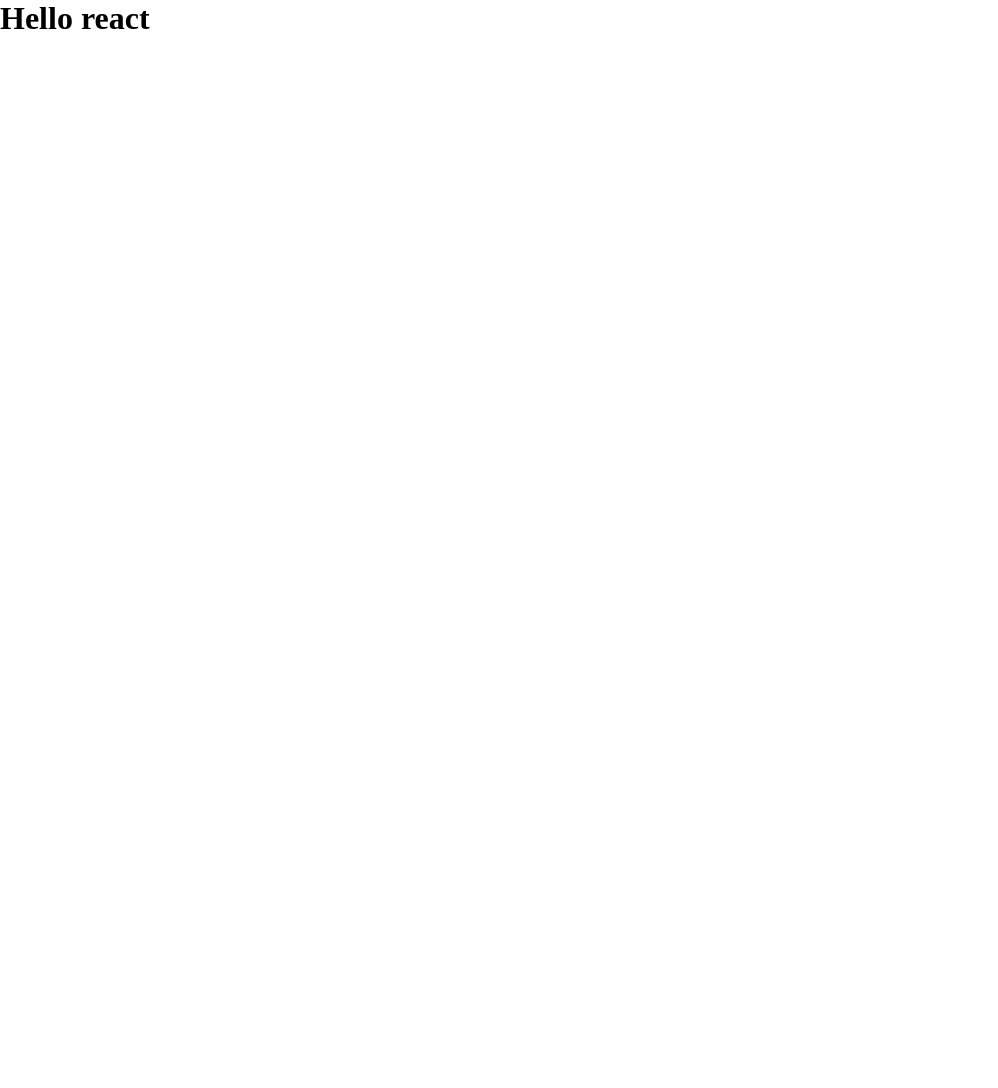
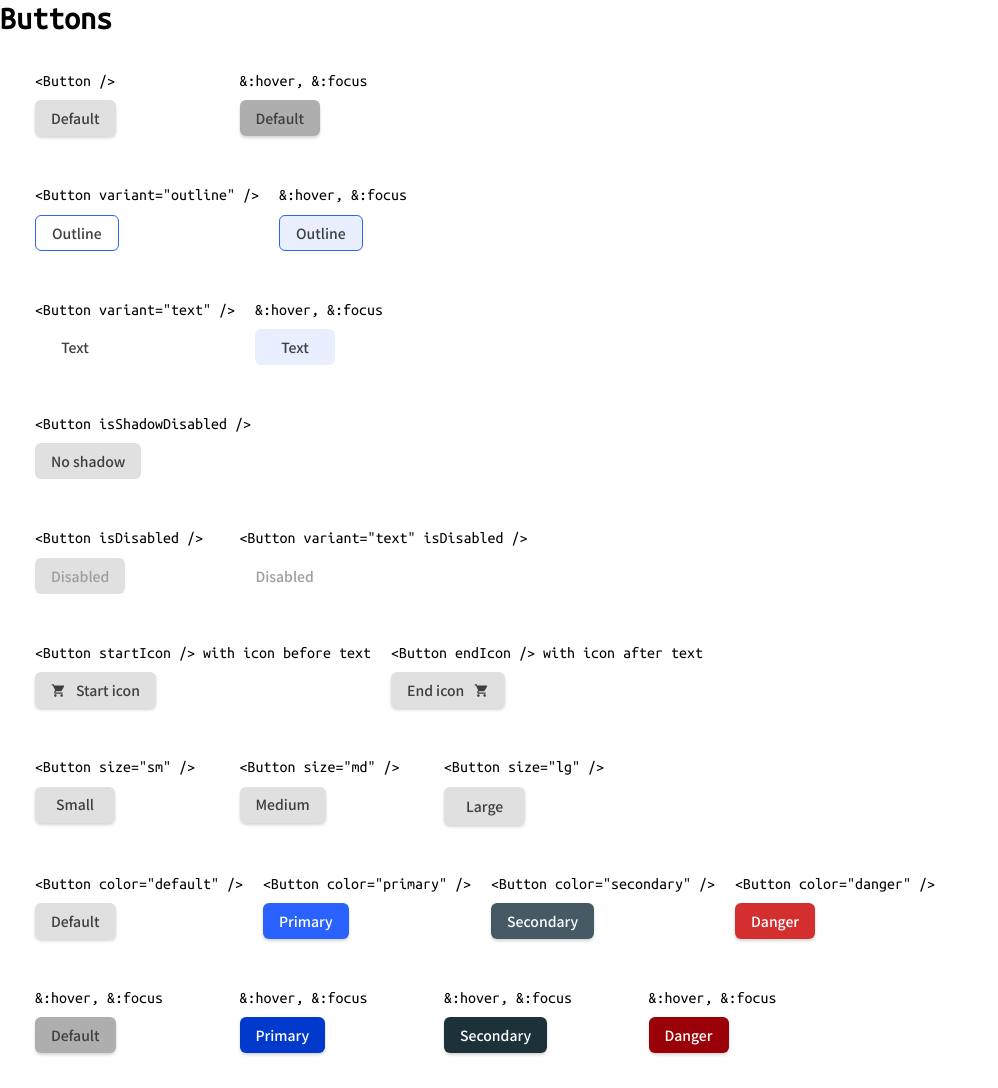
Before and after one commit to mateuszral/buttons, a React app: page / in a window 1280 px wide. Shown: the whole page, without its empty margins (0-998 px from the left). Before the commit the page ends 800 px from the top, so only its background shows below. Built offline with nearby package versions, Linux system fonts and the light colour scheme.

Commit message:
finished

```diff
--- a/public/index.html
+++ b/public/index.html
@@ -5,10 +5,7 @@
     <link rel="icon" href="%PUBLIC_URL%/favicon.ico" />
     <meta name="viewport" content="width=device-width, initial-scale=1" />
     <meta name="theme-color" content="#000000" />
-    <meta
-      name="description"
-      content="Web site created using create-react-app"
-    />
+    <meta name="description" content="Web site created using create-react-app" />
     <link rel="apple-touch-icon" href="%PUBLIC_URL%/logo192.png" />
     <!--
       manifest.json provides metadata used when your web app is installed on a
@@ -25,6 +22,17 @@
       Learn how to configure a non-root public URL by running `npm run build`.
     -->
     <title>React App</title>
+    <link rel="preconnect" href="https://fonts.googleapis.com" />
+    <link rel="preconnect" href="https://fonts.gstatic.com" crossorigin />
+    <link
+      href="https://fonts.googleapis.com/css2?family=Noto+Sans+JP:wght@500&family=Ubuntu+Mono&display=swap"
+      rel="stylesheet"
+    />
+    <link
+      rel="stylesheet"
+      href="https://fonts.googleapis.com/css?family=Roboto:300,400,500,700&display=swap"
+    />
+    <link rel="stylesheet" href="https://fonts.googleapis.com/icon?family=Material+Icons" />
   </head>
   <body>
     <noscript>You need to enable JavaScript to run this app.</noscript>
--- a/src/assets/styles/globalStyles.js
+++ b/src/assets/styles/globalStyles.js
@@ -18,6 +18,7 @@ const GlobalStyles = createGlobalStyle`
     -moz-osx-font-smoothing: grayscale;
     margin: 0;
     font-size: 1.6rem;
+    font-family: 'Ubuntu Mono', monospace;
   }
 
   h1, h2, h3, h4, h5, span {
--- a/src/assets/styles/theme.js
+++ b/src/assets/styles/theme.js
@@ -16,21 +16,19 @@ export const colors = {
   grey300: 'hsl(0, 0%, 87%)',
   grey400: 'hsl(0, 0%, 91%)',
   grey500: 'hsl(0, 0%, 97%)',
-  primary: '#FFD226',
+  default: '#3F3F3F',
+  primary: '#2962FF',
+  secondary: '#455A64',
+  danger: '#D32F2F',
 };
 
 export const font = {
   size: {
-    bigHeader: '10rem',
-    header: '4.8rem',
-    articleHeader: '2.6rem',
-    logo: '2rem',
-    infoParagraph: '1.8rem',
     paragraph: '1.6rem',
-    button: '1.3rem',
+    button: '1.4rem',
   },
   weight: {
-    regular: '400',
+    regular: '500',
     bold: '700',
   },
 };
--- /dev/null
+++ b/src/components/Button.js
@@ -0,0 +1,95 @@
+import styled from 'styled-components';
+
+const Button = styled.button`
+  display: flex;
+  justify-content: center;
+  align-items: center;
+  min-width: 80px;
+  min-height: 36px;
+  font-family: 'Noto Sans JP', sans-serif;
+  font-size: 14px;
+  box-shadow: ${({ isShadowDisabled }) => !isShadowDisabled && `0px 2px 3px rgba(51, 51, 51, 0.2)`};
+  border-radius: 6px;
+  outline: none;
+
+  background-color: ${({ theme, variant, color }) => {
+    if (variant === 'outline' || variant === 'text') {
+      return theme.white;
+    }
+    switch (color) {
+      case `primary`:
+        return theme.primary;
+      case `secondary`:
+        return theme.secondary;
+      case `danger`:
+        return theme.danger;
+      default:
+        return `#E0E0E0`;
+    }
+  }};
+  color: ${({ theme, color, isDisabled }) => {
+    if (!isDisabled) {
+      switch (color) {
+        case `primary`:
+        case `secondary`:
+        case `danger`:
+          return theme.white;
+        default:
+          return theme.default;
+      }
+    } else {
+      return `#9E9E9E`;
+    }
+  }};
+  padding: ${({ size }) => {
+    switch (size) {
+      case `sm`:
+        return `6px 12px`;
+      case `lg`:
+        return `11px 22px`;
+      default:
+        return `8px 16px`;
+    }
+  }};
+  border: ${({ theme, variant }) => {
+    switch (variant) {
+      case `outline`:
+        return `1px solid ${theme.primary}`;
+      default:
+        return 0;
+    }
+  }};
+
+  &.default__hover {
+    background-color: #aeaeae;
+  }
+
+  &.outline__hover {
+    background-color: #2962ff1a;
+  }
+
+  &.text__hover {
+    background-color: #2962ff1a;
+  }
+
+  &.color {
+    &.default {
+      background-color: #aeaeae;
+    }
+    &.primary {
+      background-color: #0039cb;
+    }
+    &.secondary {
+      background-color: #1c313a;
+    }
+    &.danger {
+      background-color: #9a0007;
+    }
+  }
+
+  svg {
+    margin: ${({ startIcon }) => (startIcon ? `0 10px 0 0` : `0 0 0 10px`)};
+  }
+`;
+
+export default Button;
--- a/src/views/Home.js
+++ b/src/views/Home.js
@@ -1,8 +1,168 @@
 import React from 'react';
+import styled from 'styled-components';
+import LocalGroceryStoreRoundedIcon from '@mui/icons-material/LocalGroceryStoreRounded';
+
+import Button from 'components/Button';
+
+const Wrapper = styled.div`
+  display: flex;
+  flex-direction: column;
+  flex-wrap: wrap;
+  grid-gap: 10px;
+  padding: 15px;
+
+  div {
+    min-width: 15%;
+    display: flex;
+    margin: 10px;
+
+    div {
+      display: flex;
+      align-items: flex-start;
+      flex-direction: column;
+
+      span {
+        margin-bottom: 10px;
+      }
+    }
+  }
+`;
 
 const Home = () => (
   <div>
-    <h1>Hello react</h1>
+    <h1>Buttons</h1>
+    <Wrapper>
+      <div>
+        <div>
+          <span>&lt;Button /&gt;</span>
+          <Button>Default</Button>
+        </div>
+        <div>
+          <span>&:hover, &:focus</span>
+          <Button className="default__hover">Default</Button>
+        </div>
+      </div>
+      <div>
+        <div>
+          <span>&lt;Button variant=&quot;outline&quot; /&gt;</span>
+          <Button variant="outline" isShadowDisabled>
+            Outline
+          </Button>
+        </div>
+        <div>
+          <span>&:hover, &:focus</span>
+          <Button variant="outline" isShadowDisabled className="outline__hover">
+            Outline
+          </Button>
+        </div>
+      </div>
+      <div>
+        <div>
+          <span>&lt;Button variant=&quot;text&quot; /&gt;</span>
+          <Button variant="text" isShadowDisabled>
+            Text
+          </Button>
+        </div>
+        <div>
+          <span>&:hover, &:focus</span>
+          <Button variant="text" isShadowDisabled className="text__hover">
+            Text
+          </Button>
+        </div>
+      </div>
+      <div>
+        <div>
+          <span>&lt;Button isShadowDisabled /&gt;</span>
+          <Button isShadowDisabled>No shadow</Button>
+        </div>
+      </div>
+      <div>
+        <div>
+          <span>&lt;Button isDisabled /&gt;</span>
+          <Button isShadowDisabled isDisabled>
+            Disabled
+          </Button>
+        </div>
+        <div>
+          <span>&lt;Button variant=&quot;text&quot; isDisabled /&gt;</span>
+          <Button variant="text" isShadowDisabled isDisabled>
+            Disabled
+          </Button>
+        </div>
+      </div>
+      <div>
+        <div>
+          <span>&lt;Button startIcon /&gt; with icon before text </span>
+          <Button startIcon>
+            <LocalGroceryStoreRoundedIcon /> Start icon
+          </Button>
+        </div>
+        <div>
+          <span>&lt;Button endIcon /&gt; with icon after text</span>
+          <Button endIcon>
+            End icon <LocalGroceryStoreRoundedIcon />
+          </Button>
+        </div>
+      </div>
+      <div>
+        <div>
+          <span>&lt;Button size=&quot;sm&quot; /&gt;</span>
+          <Button size="sm">Small</Button>
+        </div>
+        <div>
+          <span>&lt;Button size=&quot;md&quot; /&gt;</span>
+          <Button size="md">Medium</Button>
+        </div>
+        <div>
+          <span>&lt;Button size=&quot;lg&quot; /&gt;</span>
+          <Button size="lg">Large</Button>
+        </div>
+      </div>
+      <div>
+        <div>
+          <span>&lt;Button color=&quot;default&quot; /&gt;</span>
+          <Button color="default">Default</Button>
+        </div>
+        <div>
+          <span>&lt;Button color=&quot;primary&quot; /&gt;</span>
+          <Button color="primary">Primary</Button>
+        </div>
+        <div>
+          <span>&lt;Button color=&quot;secondary&quot; /&gt;</span>
+          <Button color="secondary">Secondary</Button>
+        </div>
+        <div>
+          <span>&lt;Button color=&quot;danger&quot; /&gt;</span>
+          <Button color="danger">Danger</Button>
+        </div>
+      </div>
+      <div>
+        <div>
+          <span>&:hover, &:focus</span>
+          <Button color="default" className="color default">
+            Default
+          </Button>
+        </div>
+        <div>
+          <span>&:hover, &:focus</span>
+          <Button color="primary" className="color primary">
+            Primary
+          </Button>
+        </div>
+        <div>
+          <span>&:hover, &:focus</span>
+          <Button color="secondary" className="color secondary">
+            Secondary
+          </Button>
+        </div>
+        <div>
+          <span>&:hover, &:focus</span>
+          <Button color="danger" className="color danger">
+            Danger
+          </Button>
+        </div>
+      </div>
+    </Wrapper>
   </div>
 );
 
```
Also changed, not shown: package.json (+7 -1 lines), 1 other file.
